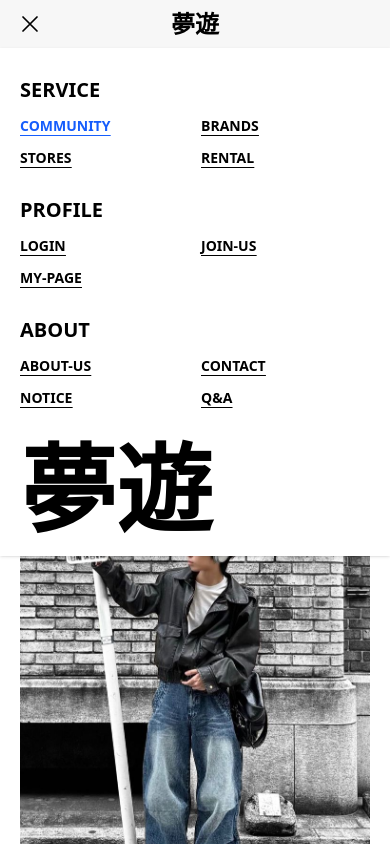
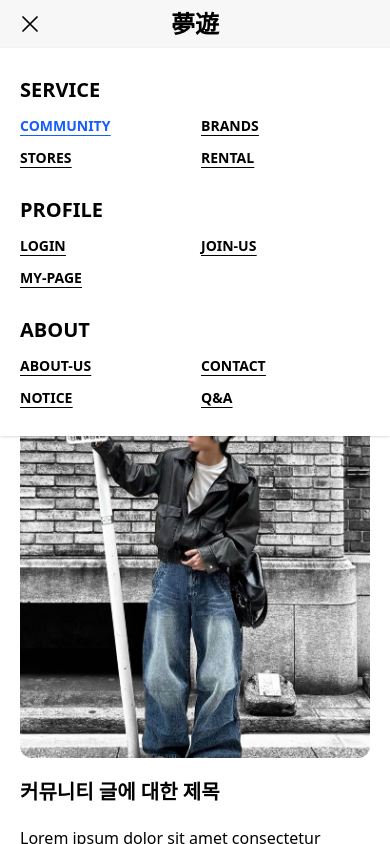
Before and after one commit to pvvng/fashion-fe, a Next.js app: page /community/1 in a window 390 px wide. Both pictures are taken after a click on the element 75 px from the left and 24 px from the top of the page. Shown: the top 844 px of the page. Built offline with nearby package versions, Linux system fonts and the light colour scheme.

Commit message:
design : main-navbar sidebar big logo 반응형으로 lg 이상에서만 보이도록 설정

```diff
--- a/app/(main)/community/[id]/page.tsx
+++ b/app/(main)/community/[id]/page.tsx
@@ -12,7 +12,7 @@ export default async function CommunityDetail({
   params,
 }: CommunityDetailProps) {
   const id = (await params).id;
-  console.log(id);
+
   return (
     <div className="p-5 flex flex-col gap-5">
       <div className="aspect-square overflow-hidden rounded-xl relative">
--- a/components/main-navbar.tsx
+++ b/components/main-navbar.tsx
@@ -52,16 +52,15 @@ export default function MainNavbar() {
           isMenuShown ? "" : "hidden"
         }`}
       >
-        <div className="grid grid-rows-4 gap-3 items-center h-full">
+        <div className="grid lg:grid-rows-4 grid-rows-3 gap-3 items-center h-full">
           <Tab tabName="service" pathname={pathame} />
           <Tab tabName="profile" pathname={pathame} />
           <Tab tabName="about" pathname={pathame} />
-          {/* logo */}
           <Link
             href="/"
             className={`${
               isScroll ? "text-7xl" : "text-8xl"
-            } font-extrabold transition-all duration-800 mt-auto`}
+            } font-extrabold transition-all duration-800 mt-auto hidden lg:block`}
           >
             夢遊
           </Link>
```
